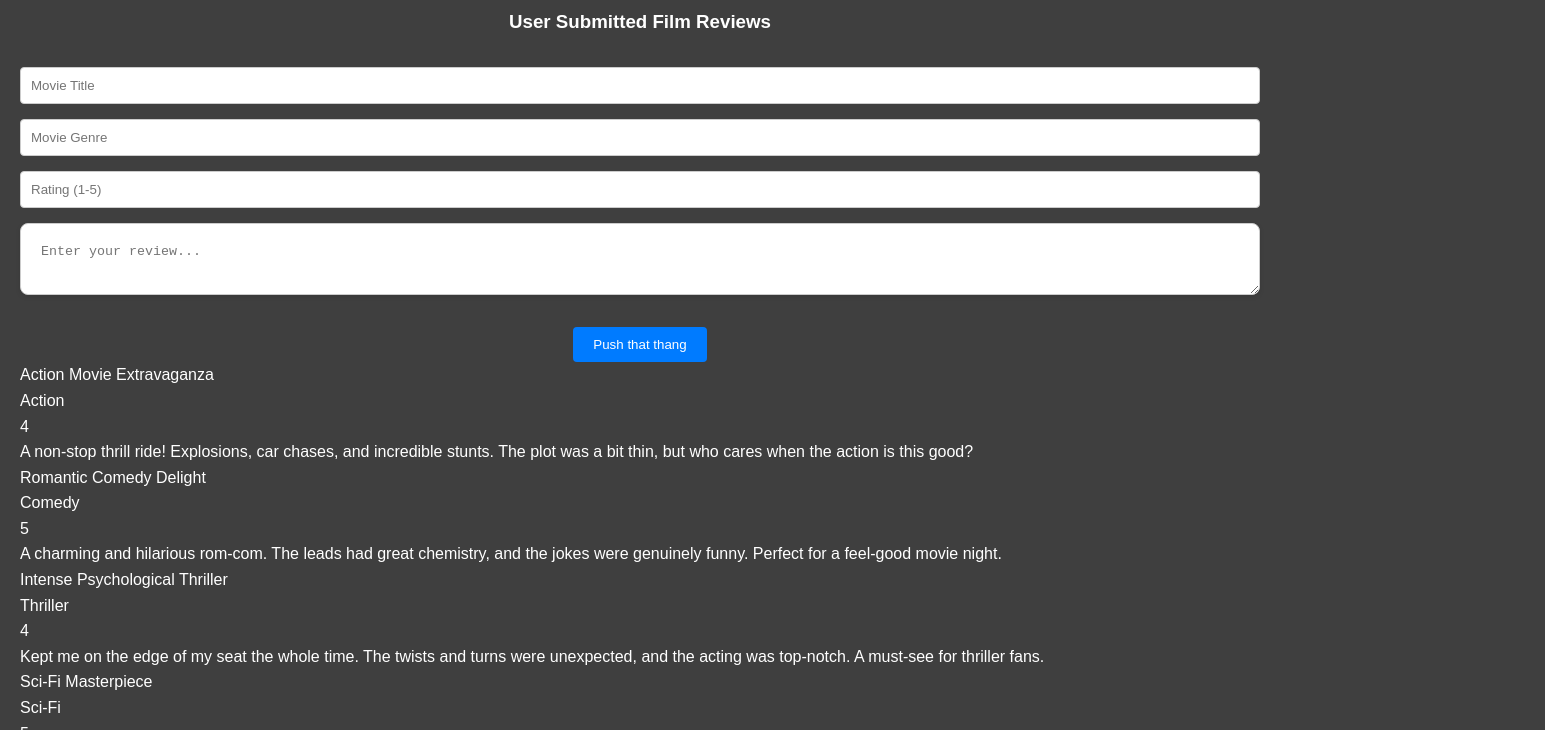
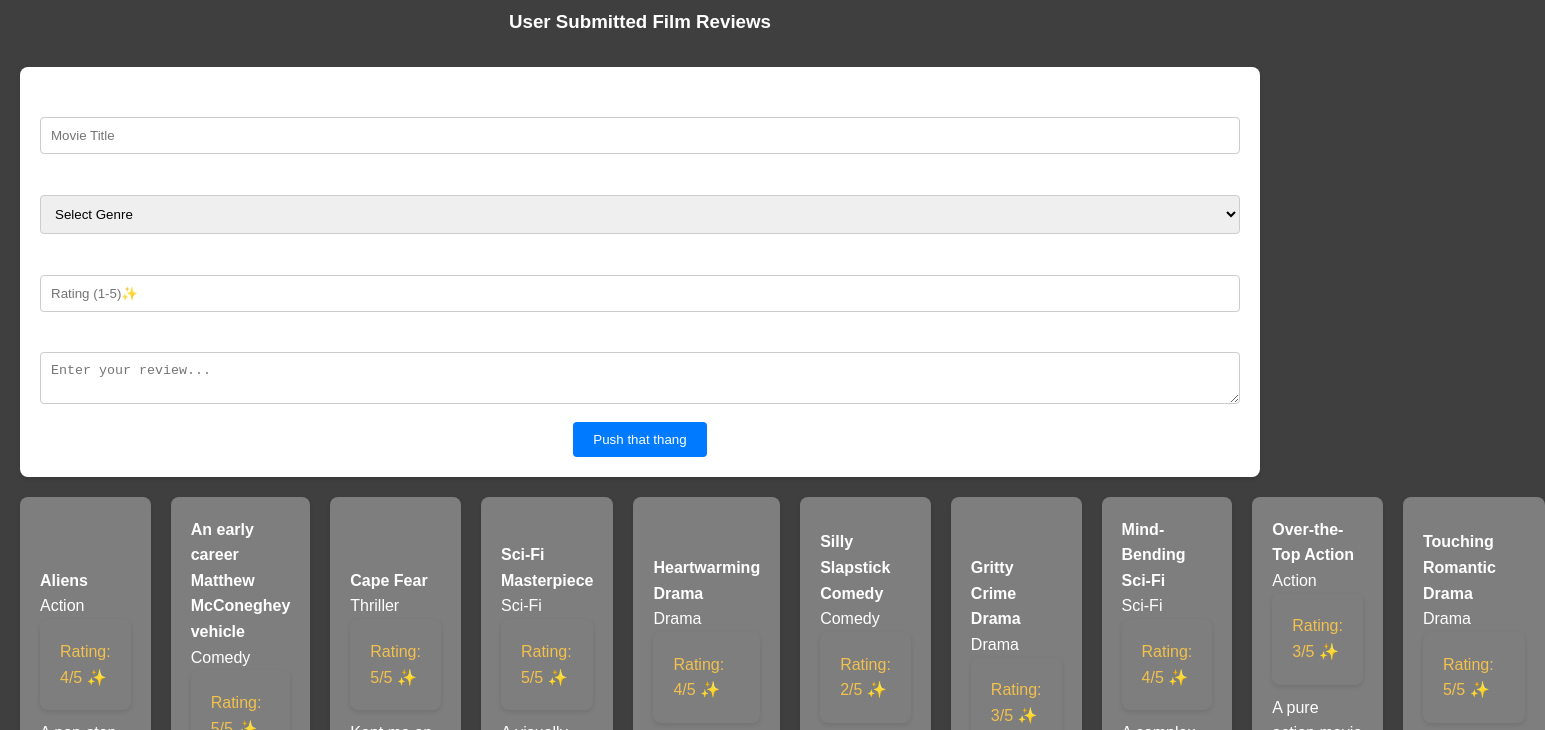
Before and after one commit to mite404/film-review-js, a website built with Vite: page index.html in a window 1280 px wide. Shown: the part 134-864 px from the top of the page, 1545 px wide, since content can reach past the window. Built offline with nearby package versions, Linux system fonts and the light colour scheme.

Commit message:
Hooking FORMS up to 'newReview'
- Reorganized functions like 'render()' into 'renderReviews()' to be more descriptive.
- All business logic of getting values from the forms is in one func 'createReview'.
- Pushing the new 'reviewObject' to the reviews array is now in its own func 'addNewReview'.
- Better implementation of forms and minor cleanup of index.html

```diff
--- a/index.html
+++ b/index.html
@@ -16,32 +16,44 @@
         <div id="logos">
         </div>
     </header>
+    <div>
+        <form id="review-form">
+            <label for="movie-title">Movie Title:</label>
+            <input id="movie-title"
+                   type="text"
+                   name="movie-title"
+                   placeholder="Movie Title"
+                   required/>
+            <label for="movie-genre">Movie Genre:</label>
+            <select id="movie-genre" name="movie-genre" required>
+                <option value="" disabled selected>Select Genre</option>
+                <option value="Action">Action</option>
+                <option value="Comedy">Comedy</option>
+                <option value="Drama">Drama</option>
+                <option value="Sci-Fi">Sci-Fi</option>
+            </select>
+            <label for="movie-rating">Movie Rating</label>
+            <input id="movie-rating"
+                   type="number"
+                   name="movie-rating"
+                   min="1"
+                   max="5"
+                   placeholder="Rating (1-5)✨"
+                   required/>
+            <label for="movie-text">Review:</label>
+            <textarea id="movie-text"
+                      name="movie-text"
+                      placeholder="Enter your review..."
+                      required></textarea>
+            <div class="card">
+                <button id="submit" type="submit">Push that thang</button>
+            </div>
+        </form>
+    </div>
 
-    <main>
-        <div>
-            <form>
-                <input id="movie-title" type="text" placeholder="Movie Title" />
-                <label for="movie-title"></label>
-
-                <input id="movie-genre" type="text" placeholder="Movie Genre" />
-                <label for="movie-genre"></label>
-
-                <input id="movie-rating" type="text" placeholder="Rating (1-5)" />
-                <label for="movie-rating"></label>
-
-                <textarea id="review-form" placeholder="Enter your review..."></textarea>
-                <label for="review-form"></label>
-            </form>
-        </div>
-        <div class="card">
-            <button id="submit" type="button">Push that thang</button>
-        </div>
-        <div class="reviews-feed" id="reviews-feed">
-            <!-- Reviews Populate Here!! -->
-        </div>
-    </main>
-
+    <div id="review-list">
+        <!-- Reviews Populate Here!! -->
+    </div>
     <script type="module" src="/src/main.js"></script>
-
 </body>
 </html>
--- a/src/main.js
+++ b/src/main.js
@@ -2,9 +2,11 @@ import javascriptLogo from "./javascript.svg";
 import viteLogo from "/vite.svg";
 import { reviews } from "./reviews.js";
 
-const submitBtn = document.getElementById("submit");
-const reviewInput = document.getElementById("review-input");
+// const submitBtn = document.getElementById("submit");
+const reviewList = document.getElementById("review-list");
+const reviewForm = document.getElementById("review-form");
 
+// const reviews = [];
 
 // TODO 1: add review form w/ fields
 // title, genre, rating, review text
@@ -19,21 +21,87 @@ const reviewInput = document.getElementById("review-input");
 // could display total # of reviews submitted
 // display average rating of all reviews
 
+// submitBtn.addEventListener('click', function() {
+//     createReview()
+//     console.log('submitting...')
+// })
+
 function getReviewsFeedHTML() {
+  console.log("getReviewsFeedHTML called");
+  reviewList.style.display = "flex";
+
   let reviewHTML = ``;
 
-  reviews.forEach(review => {
+  reviews.forEach(function (review) {
+    reviewHTML += `
+            <div class="film-item">
+                <h4>${review.title}</h4>
+                <p>${review.genre}</p>
+                <p class="film-item rating">Rating: ${review.rating}/5 ✨</p>
+                <p>${review.review}</p>
+            </div>
+        `;
+  });
+  return reviewHTML;
+}
 
-      reviewHTML += `
-        <p>${review.title}</p>
-        <p>${review.genre}</p>
-        <p>${review.rating}</p>
-        <p>${review.review}</p>
-      `
-  })
+function renderReviews() {
+  reviewList.innerHTML = getReviewsFeedHTML();
+  console.log("reviews array after render:", reviews);
+}
 
-  return reviewHTML
+function createReview(event) {
+    event.preventDefault();
+
+    console.log("createReview called");
+
+    // get form values
+    let reviewTitle = document.getElementById("movie-title");
+    let reviewGenre = document.getElementById("movie-genre");
+    let reviewRating = document.getElementById("movie-rating");
+    let reviewText = document.getElementById("movie-text");
+
+    // init newReview object
+    let newReview;
+
+    if (reviewTitle && reviewGenre && reviewRating && reviewText) {
+        // create newReview
+        newReview = {
+            title: reviewTitle.value,
+            genre: reviewGenre.value,
+            rating: reviewRating.value,
+            review: reviewText.value,
+        };
+    } else {
+        console.error("One or more review form elements not found:");
+        if (!reviewTitle) console.error("reviewTitle not found");
+        if (!reviewGenre) console.error("reviewGenre not found");
+        if (!reviewRating) console.error("reviewRating not found");
+        if (!reviewText) console.error("reviewText not found");
+        return;
     }
+    console.log("New Review Object:", newReview);
+    addNewReview(newReview);
+    reviewForm.reset();
+}
+
+// adding newReview as an object to the array
+function addNewReview(reviewObject) {
+  console.log("addNewReview called with:", reviewObject);
+  reviews.unshift(reviewObject);
+  console.log("reviews array before render:", reviews);
+  renderReviews();
+}
+
+if (reviewForm) {
+  reviewForm.addEventListener("submit", createReview);
+  console.log("Event listener attached");
+} else {
+  console.log("Review form NOT found");
+}
+
+// initial render
+renderReviews();
 
 document.getElementById("logos").innerHTML = `
     <div>
@@ -47,11 +115,4 @@ document.getElementById("logos").innerHTML = `
             <h1>Review.it</h1>
             <h3>User Submitted Film Reviews</h3>
         </div>
-  </div>
-`;
-
-function render() {
-  document.getElementById("reviews-feed").innerHTML = getReviewsFeedHTML();
-}
-
-render()
+    </div>`;
--- a/src/reviews.js
+++ b/src/reviews.js
@@ -1,20 +1,20 @@
 export const reviews = [
     {
-        title: "Action Movie Extravaganza",
+        title: "Aliens",
         genre: "Action",
         rating: "4",
         review: "A non-stop thrill ride! Explosions, car chases, and incredible stunts. The plot was a bit thin, but who cares when the action is this good?"
     },
     {
-        title: "Romantic Comedy Delight",
+        title: "An early career Matthew McConeghey vehicle",
         genre: "Comedy",
         rating: "5",
         review: "A charming and hilarious rom-com. The leads had great chemistry, and the jokes were genuinely funny. Perfect for a feel-good movie night."
     },
     {
-        title: "Intense Psychological Thriller",
+        title: "Cape Fear",
         genre: "Thriller",
-        rating: "4",
+        rating: "5",
         review: "Kept me on the edge of my seat the whole time. The twists and turns were unexpected, and the acting was top-notch. A must-see for thriller fans."
     },
     {
--- a/src/style.css
+++ b/src/style.css
@@ -70,13 +70,14 @@ button:hover {
 
 /* Review List Styles */
 #review-list {
-    display: grid; /* Use grid for layout */
-    grid-template-columns: repeat(auto-fit, minmax(300px, 1fr)); /* Responsive columns */
+    display: none; /* Use grid for layout */
+    grid-template-columns: repeat(3, 1fr); /* Responsive columns */
     gap: 20px; /* Spacing between cards */
 }
 
 .film-item {
-    background-color: #fff;
+    background-color: #7e7e7e;
+    align-content: center;
     padding: 20px;
     border-radius: 8px;
     box-shadow: 0 2px 5px rgba(0, 0, 0, 0.1);
```
Lines whose indentation alone changed are shown as unchanged.
